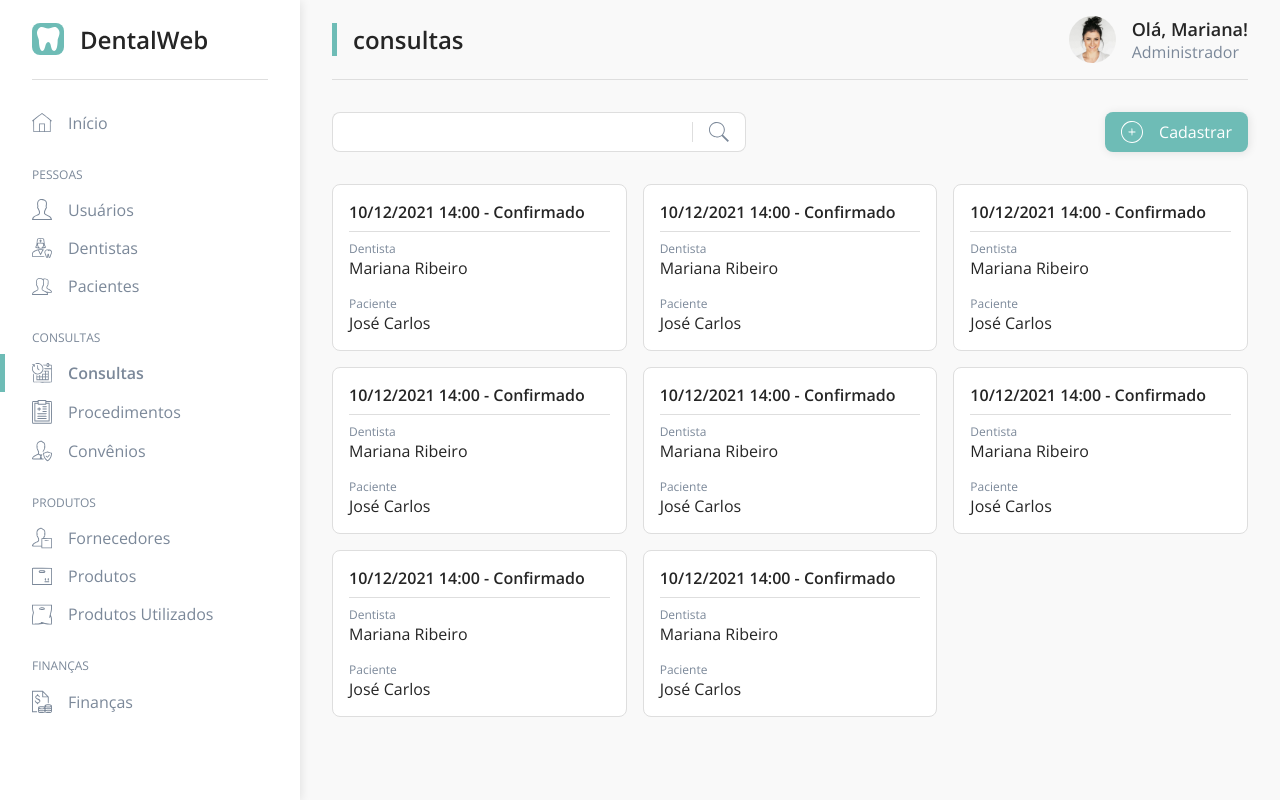
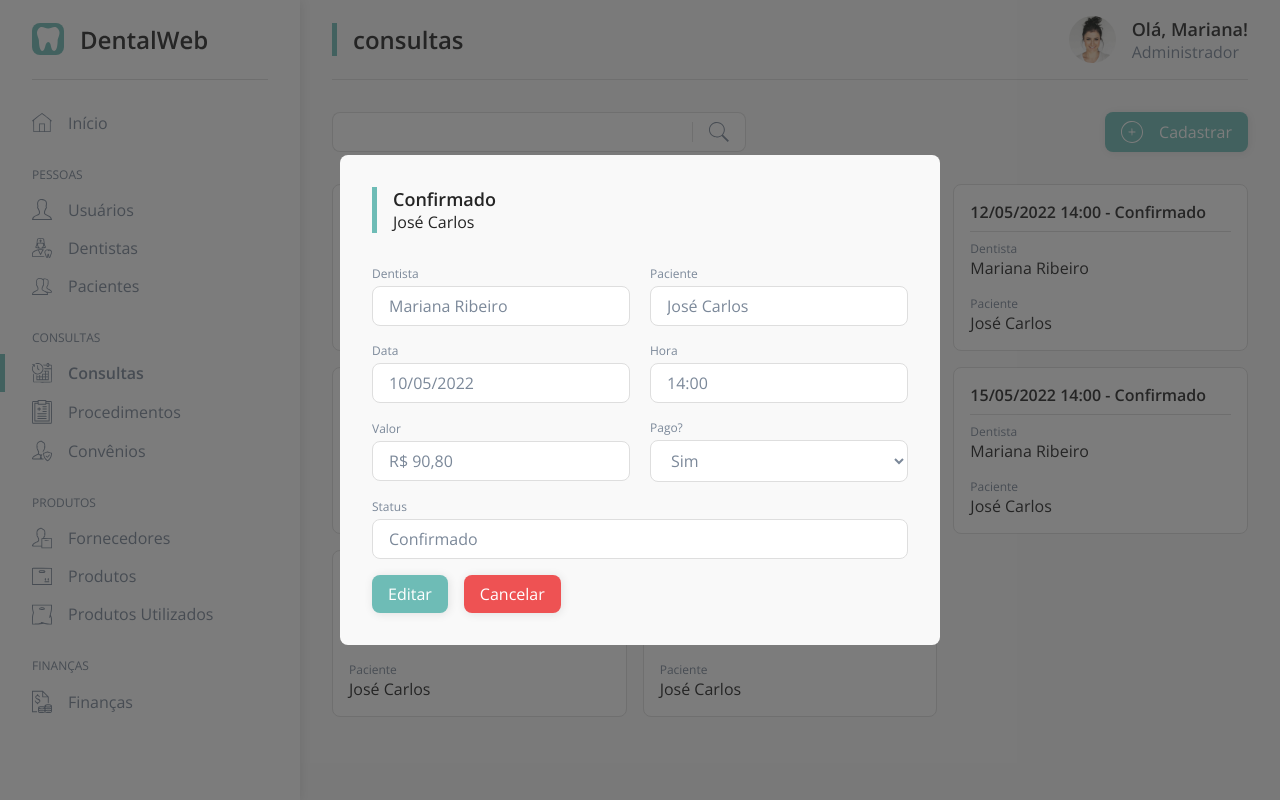
Before and after one commit to WellSantoss/gerenciamento-odontologico, a Vue app: page /consultas in a window 1280 px wide. Both pictures are taken after a click on the element 479 px from the left and 267 px from the top of the page. Built offline with nearby package versions, Linux system fonts and the light colour scheme; what vue-sweetalert2 would draw is missing.

Commit message:
modal consulta

```diff
--- a/src/views/Consultas.vue
+++ b/src/views/Consultas.vue
@@ -2,14 +2,123 @@
   <div class="content">
     <Search />
     <div class="cards">
-      <div v-for="consulta in consultas" :key="consulta.id" class="card">
-        <h3>{{ consulta.data }} - {{ consulta.status }}</h3>
+      <div
+        v-for="(consulta, index) in consultas"
+        @click="viewUser(index)"
+        :key="consulta.id"
+        class="card"
+      >
+        <h3>{{ consulta.data }} {{ consulta.hora }} - {{ consulta.status }}</h3>
         <span class="label">Dentista</span>
         <p>{{ consulta.dentista }}</p>
         <span class="label">Paciente</span>
         <p>{{ consulta.paciente }}</p>
       </div>
     </div>
+    <transition>
+      <div class="modal" @click="closeModal" v-if="modalView">
+        <div>
+          <div class="title">
+            <h2>{{ consultaSelecionada.status }}</h2>
+            <p>{{ consultaSelecionada.paciente }}</p>
+          </div>
+          <form action="/usuarios">
+            <div class="duo">
+              <div>
+                <label for="nome">Dentista</label>
+                <input
+                  :disabled="!edit"
+                  type="text"
+                  name="nome"
+                  id="nome"
+                  :value="consultaSelecionada.dentista"
+                  :v-model="consultaSelecionada.dentista"
+                />
+              </div>
+              <div>
+                <label for="nome">Paciente</label>
+                <input
+                  :disabled="!edit"
+                  type="text"
+                  name="nome"
+                  id="nome"
+                  :value="consultaSelecionada.paciente"
+                  :v-model="consultaSelecionada.paciente"
+                />
+              </div>
+            </div>
+            <div class="duo">
+              <div>
+                <label for="nome">Data</label>
+                <input
+                  :disabled="!edit"
+                  type="text"
+                  name="nome"
+                  id="nome"
+                  :value="consultaSelecionada.data"
+                  :v-model="consultaSelecionada.data"
+                />
+              </div>
+              <div>
+                <label for="nome">Hora</label>
+                <input
+                  :disabled="!edit"
+                  type="text"
+                  name="nome"
+                  id="nome"
+                  :value="consultaSelecionada.hora"
+                  :v-model="consultaSelecionada.hora"
+                />
+              </div>
+            </div>
+            <div class="duo">
+              <div>
+                <label for="nome">Valor</label>
+                <input
+                  :disabled="!edit"
+                  type="text"
+                  name="nome"
+                  id="nome"
+                  :value="valorFormatado"
+                  :v-model="consultaSelecionada.valor"
+                />
+              </div>
+              <div>
+                <label for="nome">Pago?</label>
+                <select
+                  v-model="consultaSelecionada.pago"
+                  name="pago"
+                  id="pago"
+                >
+                  <option value="false">Não</option>
+                  <option value="true">Sim</option>
+                </select>
+              </div>
+            </div>
+            <div class="duo">
+              <div>
+                <label for="nome">Status</label>
+                <input
+                  :disabled="!edit"
+                  type="text"
+                  name="nome"
+                  id="nome"
+                  :value="consultaSelecionada.status"
+                  :v-model="consultaSelecionada.status"
+                />
+              </div>
+            </div>
+            <div class="buttons">
+              <button v-if="edit" @click.prevent="saveUser">Salvar</button>
+              <button v-else @click.prevent="edit = true">Editar</button>
+              <button @click.prevent="modalView = !modalView" class="close">
+                Cancelar
+              </button>
+            </div>
+          </form>
+        </div>
+      </div>
+    </transition>
   </div>
 </template>
 
@@ -23,65 +132,119 @@ export default {
   },
   data() {
     return {
+      modalView: false,
+      edit: false,
+      consultaSelecionada: null,
       consultas: [
         {
           id: 1,
           status: "Confirmado",
-          data: "10/12/2021 14:00",
+          data: "10/05/2022",
+          hora: "14:00",
           dentista: "Mariana Ribeiro",
           paciente: "José Carlos",
+          valor: 90.8,
+          pago: true,
         },
         {
           id: 2,
           status: "Confirmado",
-          data: "10/12/2021 14:00",
+          data: "11/05/2022",
+          hora: "14:00",
           dentista: "Mariana Ribeiro",
           paciente: "José Carlos",
+          valor: 90.8,
+          pago: true,
         },
         {
           id: 3,
           status: "Confirmado",
-          data: "10/12/2021 14:00",
+          data: "12/05/2022",
+          hora: "14:00",
           dentista: "Mariana Ribeiro",
           paciente: "José Carlos",
+          valor: 90.8,
+          pago: true,
         },
         {
           id: 4,
           status: "Confirmado",
-          data: "10/12/2021 14:00",
+          data: "13/05/2022",
+          hora: "14:00",
           dentista: "Mariana Ribeiro",
           paciente: "José Carlos",
+          valor: 90.8,
+          pago: true,
         },
         {
           id: 5,
           status: "Confirmado",
-          data: "10/12/2021 14:00",
+          data: "14/05/2022",
+          hora: "14:00",
           dentista: "Mariana Ribeiro",
           paciente: "José Carlos",
+          valor: 90.8,
+          pago: true,
         },
         {
           id: 6,
           status: "Confirmado",
-          data: "10/12/2021 14:00",
+          data: "15/05/2022",
+          hora: "14:00",
           dentista: "Mariana Ribeiro",
           paciente: "José Carlos",
+          valor: 90.8,
+          pago: true,
         },
         {
           id: 7,
           status: "Confirmado",
-          data: "10/12/2021 14:00",
+          data: "16/05/2022",
+          hora: "14:00",
           dentista: "Mariana Ribeiro",
           paciente: "José Carlos",
+          valor: 90.8,
+          pago: true,
         },
         {
           id: 8,
           status: "Confirmado",
-          data: "10/12/2021 14:00",
+          data: "17/05/2022",
+          hora: "14:00",
           dentista: "Mariana Ribeiro",
           paciente: "José Carlos",
+          valor: 90.8,
+          pago: true,
         },
       ],
     };
+  },
+  methods: {
+    viewUser(index) {
+      this.consultaSelecionada = this.consultas[index];
+
+      this.modalView = !this.modalView;
+      this.edit = false;
+    },
+    editUser() {
+      this.modalView = !this.modalView;
+      this.edit = true;
+    },
+    closeModal(e) {
+      this.consultaSelecionada = null;
+
+      if (e.target === e.currentTarget) {
+        this.modalView = !this.modalView;
+      }
+    },
+  },
+  computed: {
+    valorFormatado() {
+      return Intl.NumberFormat("pt-BR", {
+        style: "currency",
+        currency: "BRL",
+      }).format(this.consultaSelecionada.valor);
+    },
   },
 };
 </script>
```
